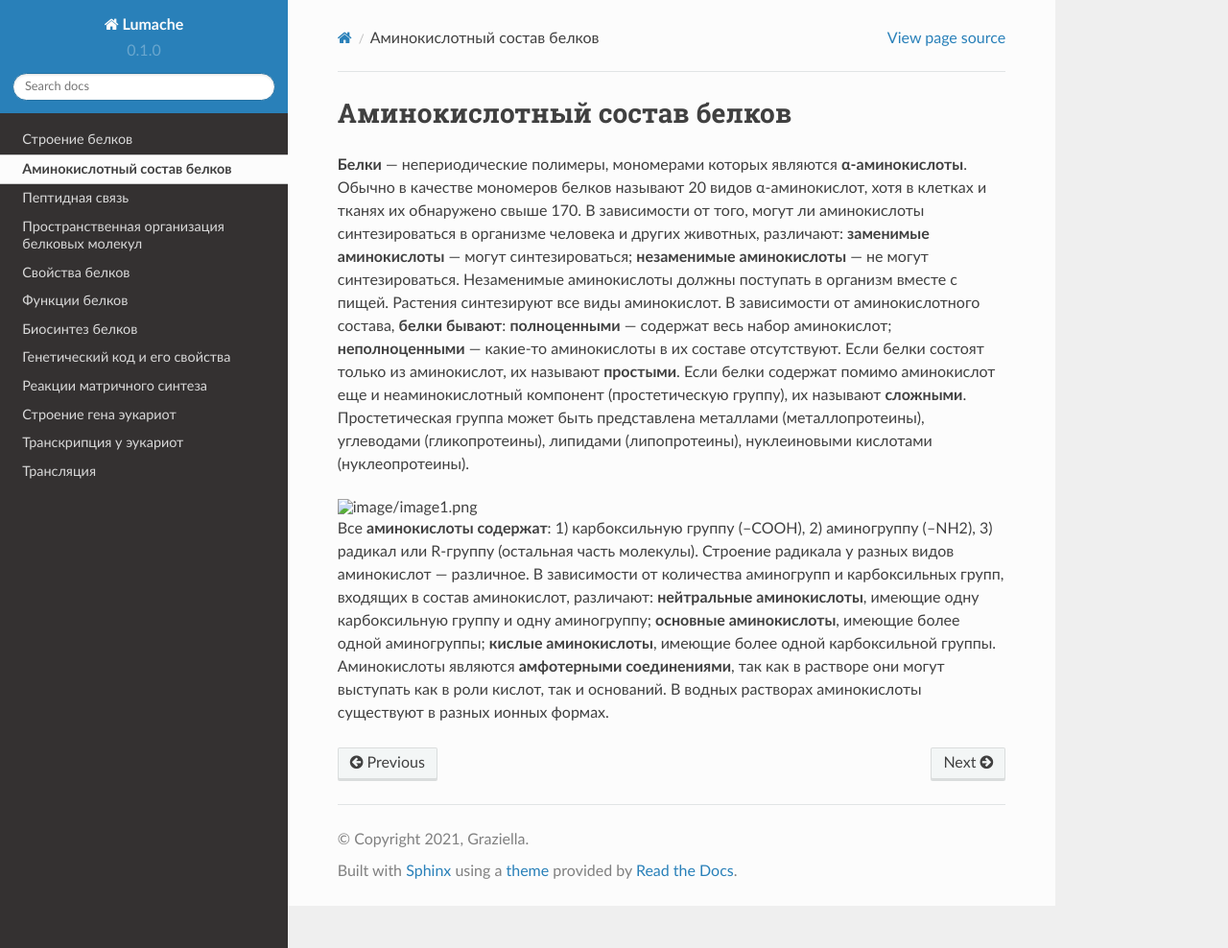
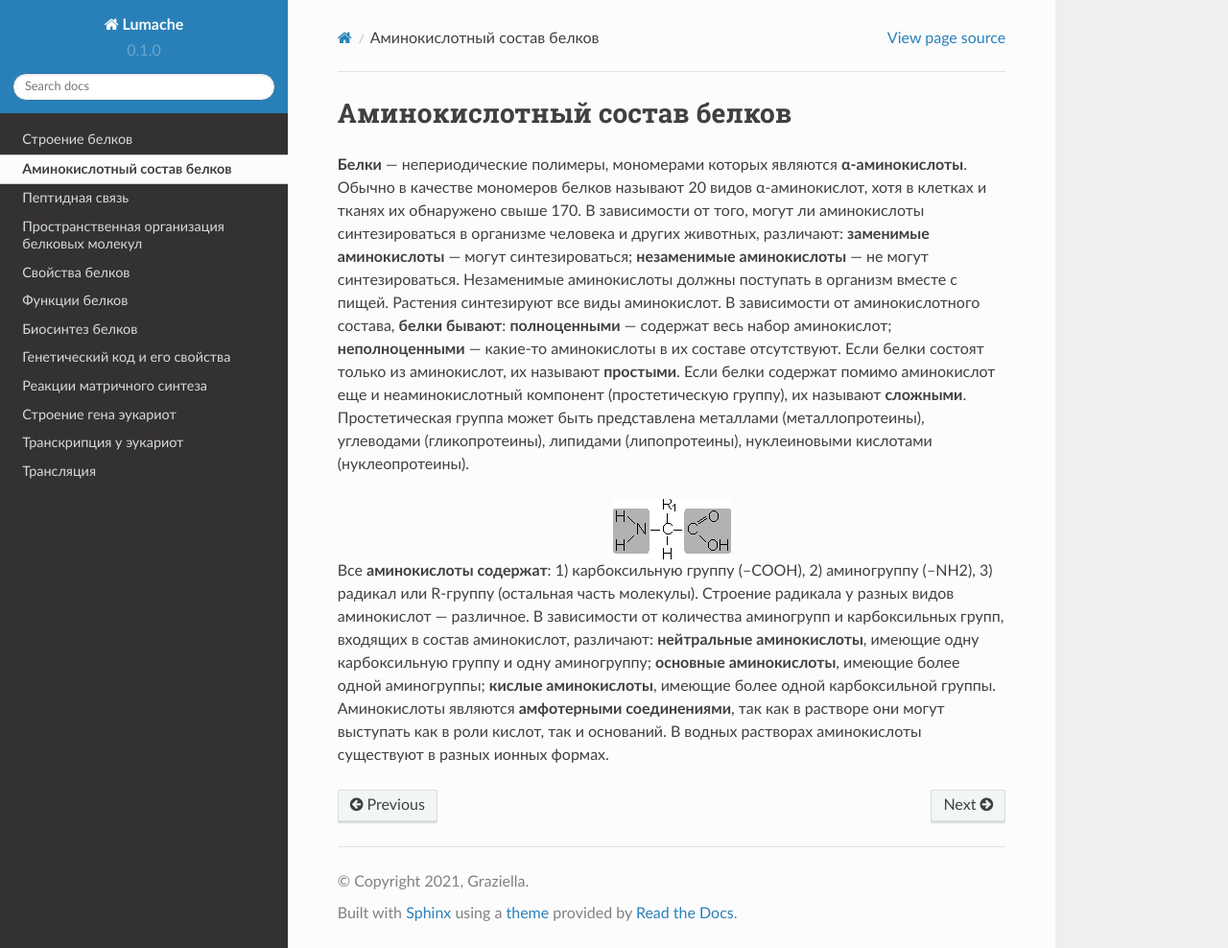
Before and after one commit to neptune2021/test_documentation, a Sphinx documentation site: the page built from docs/source/02.rst, in a window 1280 px wide and 988 px high. Shown: the whole window at 96% size. Built offline with Sphinx 7.4.7 and the Read the Docs theme 2.0.0, drawn with Linux system fonts in a browser that asks for light colours.

Commit message:
Update 02.rst

```diff
--- a/docs/source/02.rst
+++ b/docs/source/02.rst
@@ -4,7 +4,7 @@
 В зависимости от того, могут ли аминокислоты синтезироваться в организме человека и других животных, различают: **заменимые аминокислоты** — могут синтезироваться; **незаменимые аминокислоты** — не могут синтезироваться. Незаменимые аминокислоты должны поступать в организм вместе с пищей. Растения синтезируют все виды аминокислот.
 В зависимости от аминокислотного состава, **белки бывают**: **полноценными** — содержат весь набор аминокислот; **неполноценными** — какие-то аминокислоты в их составе отсутствуют. Если белки состоят только из аминокислот, их называют **простыми**. Если белки содержат помимо аминокислот еще и неаминокислотный компонент (простетическую группу), их называют **сложными**. Простетическая группа может быть представлена металлами (металлопротеины), углеводами (гликопротеины), липидами (липопротеины), нуклеиновыми кислотами (нуклеопротеины).
 
-.. image:: image/image1.png
+.. image:: img/image1.png
   :align: center
 
 Все **аминокислоты содержат**: 1) карбоксильную группу (–СООН), 2) аминогруппу (–NH2), 3) радикал или R-группу (остальная часть молекулы). Строение радикала у разных видов аминокислот — различное. В зависимости от количества аминогрупп и карбоксильных групп, входящих в состав аминокислот, различают: **нейтральные аминокислоты**, имеющие одну карбоксильную группу и одну аминогруппу; **основные аминокислоты**, имеющие более одной аминогруппы; **кислые аминокислоты**, имеющие более одной карбоксильной группы.
```
